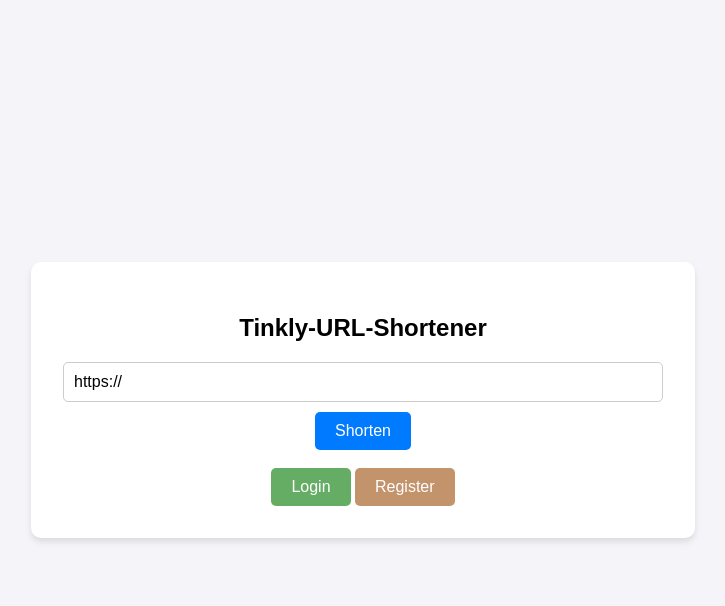
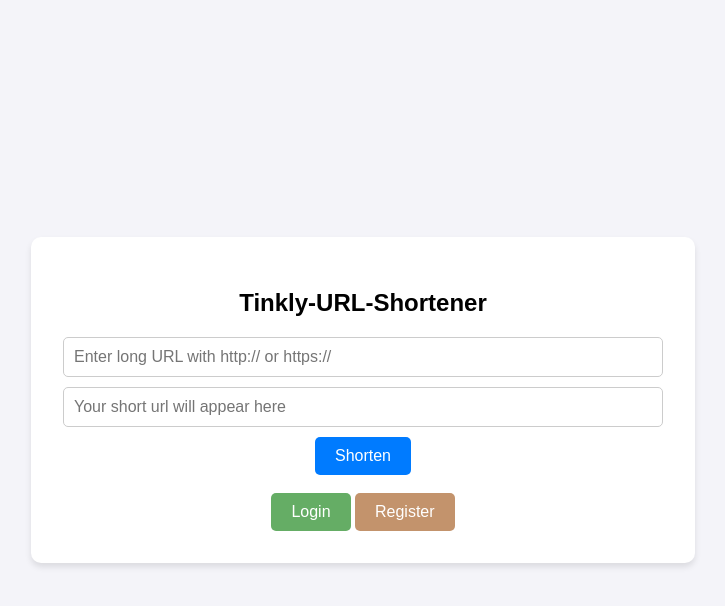
Before and after one commit to MurtadaAhmed/Tinkly-URL-Shortener, a FastAPI app: page / in a window 1280 px wide. Shown: the top 606 px of the page, without its empty margins (277-1002 px from the left). Run offline with FastAPI, Linux system fonts and the light colour scheme.

Commit message:
fix catch error in homepage

```diff
--- a/static/script.js
+++ b/static/script.js
@@ -15,14 +15,13 @@ async function shortenUrl() {
     });
 
     let data = await response.json();
-    let shortUrlContainer = document.getElementById("short_url");
+    let error = document.getElementById("error");
+    let shortUrl = document.getElementById("short-url");
 
-    shortUrlContainer.className = "short-url-container";
 
     if (data.short_url === undefined) {
-        shortUrlContainer.innerHTML = `<p class="error-message">Enter full URL (with http:// or https://)</p>`;
+        error.innerHTML = `<p class="error-message">Enter full URL (with http:// or https://)</p>`;
     } else {
-        shortUrlContainer.innerHTML = `<p>Short URL:</p>
-                                        <a href="${data.short_url}" target="_blank">${data.short_url}</a>`;
+        shortUrl.value = `${data.short_url}`;
     }
 }
--- a/templates/index.html
+++ b/templates/index.html
@@ -10,10 +10,11 @@
 <body>
 <div class="container">
 <h2>Tinkly-URL-Shortener</h2>
-<input type="text" id="long_url" placeholder="Enter long URL", value="https://">
+<input type="text" id="long_url" placeholder="Enter long URL with http:// or https://">
+<input type="text" id="short-url" placeholder="Your short url will appear here" readonly>
 <button id="shorten-btn">Shorten</button>
 
-<div id="short_url">
+<div id="error">
 
 </div>
 <br>
```
